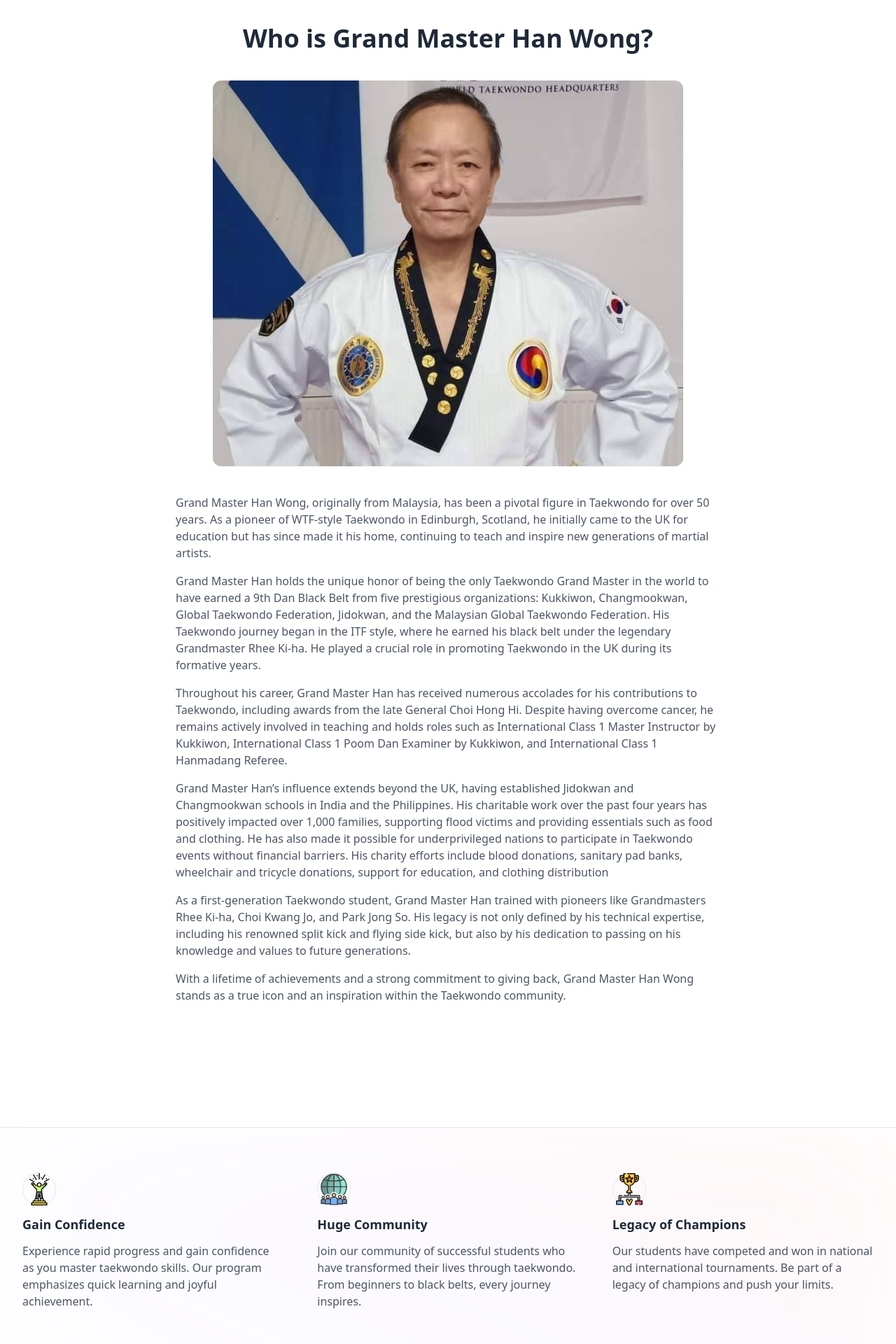
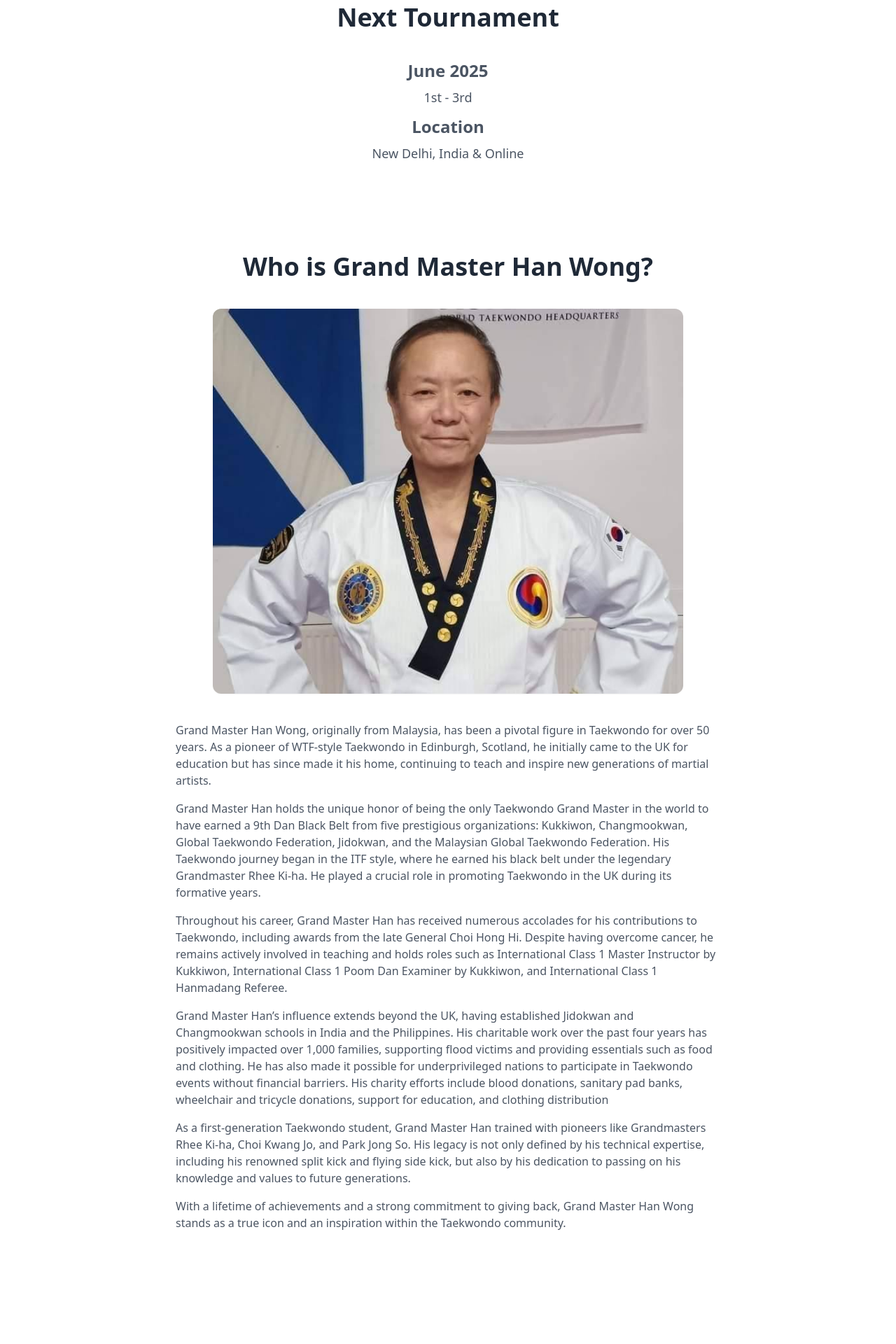
Before and after one commit to tushgaurav/HanWong-site, a Next.js app: page / in a window 1280 px wide. Shown: the part 640-2560 px from the top of the page at 70% size. Built offline with nearby package versions, Linux system fonts and the light colour scheme.

Commit message:
feat: final changes v4

```diff
--- a/components/ui/CTA/index.jsx
+++ b/components/ui/CTA/index.jsx
@@ -7,34 +7,17 @@ const CTA = () => {
   return (
     <SectionWrapper id="cta" className="pb-0">
       <div className="custom-screen">
-        <div className="items-center gap-x-12 lg:flex">
-          <div className="flex-1 sm:hidden lg:block">
-            <Image
-              src={ctaImage}
-              className="rounded-lg md:max-w-lg"
-              alt="Create Successful Business Models with Our IT Solutions"
-            />
-          </div>
+        <div className="items-center gap-12 flex-col lg:flex">
           <div className="max-w-xl mt-6 md:mt-0 lg:max-w-2xl">
             <h2 className="text-gray-800 text-3xl font-semibold sm:text-4xl">
               Why Online Tournaments?
             </h2>
-            <p className="mt-3 text-gray-600">
-              <b>Cost-Effective:</b> Get the same exposure at just 1/50th of the
-              usual cost.
-              <br /> <b>Support a Cause: </b>Every kick, every poomsae you
-              perform makes a difference, helping someone in need.
-              <br />
-              <b>Easy Entry Point: </b>A perfect stepping stone for anyone
-              starting their international career.
-            </p>
-            <NavLink
-              href="/get-started"
-              className="inline-block mt-4 font-medium text-sm text-white bg-indigo-600 hover:bg-indigo-700 active:bg-indigo-800"
-            >
-              Get started
-            </NavLink>
           </div>
+          <Image
+            src={ctaImage}
+            className="rounded-lg md:max-w-lg"
+            alt="Create Successful Business Models with Our IT Solutions"
+          />
         </div>
       </div>
     </SectionWrapper>
--- a/components/ui/Features/index.jsx
+++ b/components/ui/Features/index.jsx
@@ -9,11 +9,11 @@ const Features = () => {
           src="/icons/confidence.png"
           width={48}
           height={48}
-          alt="Gain Confidence"
+          alt="Cost-Effective"
         />
       ),
-      title: "Gain Confidence",
-      desc: "Experience rapid progress and gain confidence as you master taekwondo skills. Our program emphasizes quick learning and joyful achievement.",
+      title: "Cost-Effective",
+      desc: "Get the same exposure at just 1/50th of the usual cost.",
     },
     {
       icon: (
@@ -21,11 +21,11 @@ const Features = () => {
           src="/icons/community.png"
           width={48}
           height={48}
-          alt="Huge Community"
+          alt="Support a Cause"
         />
       ),
-      title: "Huge Community",
-      desc: "Join our community of successful students who have transformed their lives through taekwondo. From beginners to black belts, every journey inspires.",
+      title: "Support a Cause",
+      desc: "Every kick, every poomsae you perform makes a difference, helping someone in need.",
     },
     {
       icon: (
@@ -36,8 +36,8 @@ const Features = () => {
           alt="Legacy of Champions"
         />
       ),
-      title: "Legacy of Champions",
-      desc: "Our students have competed and won in national and international tournaments. Be part of a legacy of champions and push your limits.",
+      title: "Easy Entry Point",
+      desc: "A perfect stepping stone for anyone starting their international career.",
     },
   ];
 
--- a/components/ui/FooterCTA/index.jsx
+++ b/components/ui/FooterCTA/index.jsx
@@ -7,12 +7,6 @@ const FooterCTA = () => (
   <SectionWrapper>
     <div className="custom-screen">
       <div className="max-w-2xl mx-auto text-center">
-        <div className="mb-10 rounded-2xl overflow-hidden">
-          <LiteYouTubeEmbed
-            id="EJ64vrUXUWc"
-            title="Start your Taekwondo journey"
-          />
-        </div>
         <h2 className="text-gray-800 text-3xl font-semibold sm:text-4xl">
           How to participate?
         </h2>
@@ -21,6 +15,12 @@ const FooterCTA = () => (
           levels. Whether you're a beginner or a seasoned practitioner, we have
           a class for you.
         </p>
+        <div className="my-10 mb-5 rounded-2xl overflow-hidden">
+          <LiteYouTubeEmbed
+            id="EJ64vrUXUWc"
+            title="Start your Taekwondo journey"
+          />
+        </div>
         <NavLink
           href="/get-started"
           className="mt-4 inline-block font-medium text-sm text-white bg-gray-800 hover:bg-gray-600 active:bg-gray-900"
--- a/components/ui/IntroTextSection/index.jsx
+++ b/components/ui/IntroTextSection/index.jsx
@@ -3,7 +3,7 @@ import SectionWrapper from "../../SectionWrapper";
 const IntroTextSection = () => {
   return (
     <SectionWrapper>
-      <div className="max-w-screen-xl mt-20 mx-auto px-4 text-gray-600 md:px-8">
+      <div className="max-w-screen-xl mx-auto px-4 text-gray-600 md:px-8">
         <div className="max-w-2xl mx-auto space-y-3 sm:text-center">
           <h1 className="text-gray-800 text-3xl font-semibold sm:text-4xl mb-10">
             Who is Grand Master Han Wong?
--- a/components/ui/Navbar/index.jsx
+++ b/components/ui/Navbar/index.jsx
@@ -10,7 +10,6 @@ const Navbar = () => {
 
   const navigation = [
     { title: "Gallery", path: "/gallery" },
-    { title: "Benifits", path: "/#features" },
     { title: "Programs", path: "/#toolkit" },
     { title: "Testimonials", path: "/#testimonials" },
   ];
--- /dev/null
+++ b/components/ui/NextTournament/index.jsx
@@ -0,0 +1,26 @@
+import SectionWrapper from "../../SectionWrapper";
+
+const NextTournament = () => {
+  return (
+    <SectionWrapper>
+      <div className="max-w-screen-xl mt-10 mx-auto px-4 text-gray-600 md:px-8">
+        <div className="max-w-2xl mx-auto space-y-3 sm:text-center">
+          <h1 className="text-gray-800 text-3xl font-semibold sm:text-4xl mb-10">
+            Next Tournament
+          </h1>
+
+          <div className="flex flex-col items-center space-y-2">
+            <p className="text-2xl font-semibold">June 2025</p>
+            <p className="text-lg">1st - 3rd</p>
+          </div>
+          <div className="flex flex-col items-center space-y-2">
+            <p className="text-2xl font-semibold">Location</p>
+            <p className="text-lg">New Delhi, India & Online</p>
+          </div>
+        </div>
+      </div>
+    </SectionWrapper>
+  );
+};
+
+export default NextTournament;
--- a/components/ui/ToolKit/index.jsx
+++ b/components/ui/ToolKit/index.jsx
@@ -28,6 +28,22 @@ const ToolKit = () => {
     {
       videoId: "IIVAr9dStaY",
       title: "Meditation and Mindfulnes",
+      desc: "Integrating spiritual aspects of martial arts.",
+    },
+    {
+      videoId: "IIVAr9dStaY",
+      title: "Main Event",
+      desc: "Figma is a web-based graphics editing and user interface design app.",
+    },
+
+    {
+      videoId: "e7BHUa63mgE",
+      title: "4th Scotland Taekwondo Open",
+      desc: "Emphasizing physical conditioning.",
+    },
+    {
+      videoId: "o1QJnnGLxIU",
+      title: "Han Wong World Wide International - Speed Kicking",
       desc: "Integrating spiritual aspects of martial arts.",
     },
     {
--- a/pages/index.js
+++ b/pages/index.js
@@ -9,6 +9,7 @@ import IntroTextSection from "../components/ui/IntroTextSection";
 import ToolKit from "../components/ui/ToolKit";
 import YoutubeEmbed from "../components/YoutubeEmbed";
 import Charities from "../components/ui/Charities";
+import NextTournament from "../components/ui/NextTournament";
 
 export default function Home() {
   return (
@@ -19,10 +20,11 @@ export default function Home() {
       </Head>
       <Hero />
       <YoutubeEmbed />
+      <NextTournament />
       <IntroTextSection />
       <GradientWrapper>
+        <CTA />
         <Features />
-        <CTA />
       </GradientWrapper>
       <ToolKit />
       <GradientWrapper>
```
Also changed, not shown: public/logo.png.
